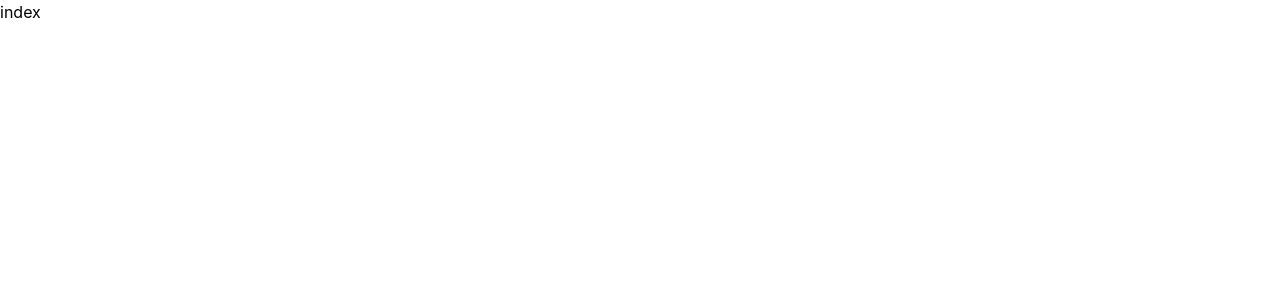
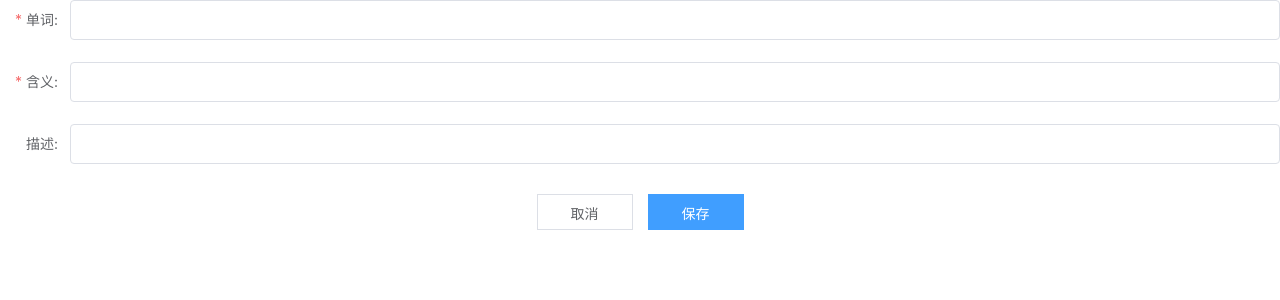
Before and after one commit to XyyF/code-tag, a Nuxt app: page /add-tag in a window 1280 px wide. Shown: the top 300 px of the page. Built offline with nearby package versions, Linux system fonts and the light colour scheme.

Commit message:
feat : 新增tag

```diff
--- a/components/dialog-controller/dialog.js
+++ b/components/dialog-controller/dialog.js
@@ -52,6 +52,9 @@ const DialogOptions = {
         setDialogOptions(sceneId, options) {
             const config = this.getConfig(sceneId)
             config.dialogOptions = options
+        },
+        close() {
+            this.dialogVisible = false
         },
         // 获取对应的弹窗配置
         getConfig(sceneId) {
@@ -214,6 +217,11 @@ export default class Dialog {
         return this
     }
 
+    close() {
+        this.dialogRoot.close()
+        return this
+    }
+
     initDialog(instanceOptions) {
         // 创建实例，并挂载到一个元素上。
         const DialogRoot = this.Vue.extend(DialogOptions);
--- a/package.json
+++ b/package.json
@@ -14,6 +14,7 @@
   },
   "dependencies": {
     "@nuxtjs/axios": "^5.3.6",
+    "axios": "^0.19.0",
     "cross-env": "^5.2.0",
     "element-ui": "^2.4.11",
     "koa": "^2.6.2",
--- a/pages/add-tag/index.vue
+++ b/pages/add-tag/index.vue
@@ -1,58 +1,93 @@
 <template>
     <div class="add-tag-root">
         <!-- Block-Element--Modifier-->
-        index
+        <el-form
+            ref="tagForm"
+            labelWidth="70px"
+            :model="tagInfo"
+            :rules="rules">
+            <el-form-item label="单词:" prop="code">
+                <el-input v-model="tagInfo.code"></el-input>
+            </el-form-item>
+            <el-form-item label="含义:" prop="name">
+                <el-input v-model="tagInfo.name"></el-input>
+            </el-form-item>
+            <el-form-item label="描述:" prop="description">
+                <el-input v-model="tagInfo.description"></el-input>
+            </el-form-item>
+        </el-form>
+
+        <footer>
+            <el-button @click="$dialog.close()">
+                取消
+            </el-button>
+            <el-button
+                type="primary"
+                :loading="isLoading"
+                @click="handleClickSave">
+                保存
+            </el-button>
+        </footer>
     </div>
 </template>
 
 <script>
     export default {
         name: 'add-tag',
-        directives: {},
-        components: {},
-        mixins: [],
         data() {
             /* Notice: 给data里面的变量留下说明文字 */
-            return {}
+            return {
+                tagInfo: {
+                    name: '',
+                    code: '',
+                    description: '',
+                },
+                rules: {
+                    name: [
+                        { required: true, message: '请输入单词含义', trigger: 'blur' },
+                    ],
+                    code: [
+                        { required: true, message: '请选择单词', trigger: 'change' }
+                    ],
+                },
+                isLoading: false,
+            }
         },
-        props: {
-            /* Notice: 写下props数据的描述、用途 */
-            /* Notice: props 里面的定义，使用此结构，type、default */
-        },
-        computed: {
-            /* Notice: 写下computed数据的描述 */
-        },
-        filters: {},
         methods: {
             /* Notice: 复杂的方法，写下说明 */
-        },
-        watch: {
-            /* Notice: 写下说明 */
-        },
-        beforeCreate() {
-        },
-        created() {
-        },
-        beforeMount() {
-        },
-        mounted() {
-        },
-        beforeUpdate() {
-        },
-        updated() {
-        },
-        activated() {
-        },
-        deactivated() {
-        },
-        beforeDestroy() {
-        },
-        destroyed() {
-        },
-        errorCaptured() {
+            async handleClickSave() {
+                this.isLoading = true;
+                try {
+                    await this.$axios.$post('/api/tag/add', {
+                        tagCode: this.tagInfo.code,
+                        tagName: this.tagInfo.name,
+                        description: this.tagInfo.description,
+                    });
+                    this.isLoading = false;
+                    this.$dialog.close();
+                } catch (e) {
+                    this.isLoading = false;
+                    throw e
+                }
+            },
         },
     }
 </script>
 
 <style lang="scss" rel='stylesheet/scss' scoped>
+    footer {
+        display: flex;
+        justify-content: center;
+        margin-top: 30px;
+        height: 36px;
+
+        .el-button {
+            width: 96px;
+            border-radius: 0;
+        }
+
+        .el-button + .el-button {
+            margin-left: 15px;
+        }
+    }
 </style>
```
